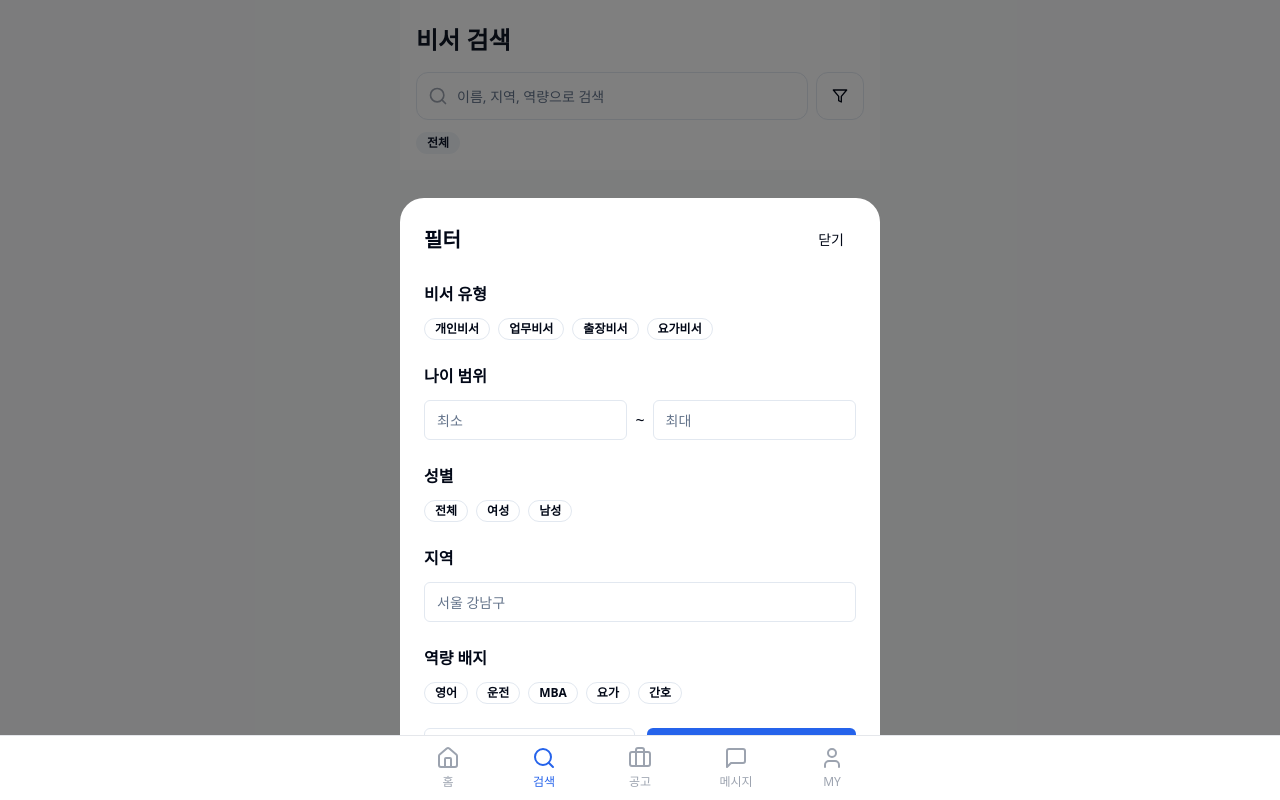
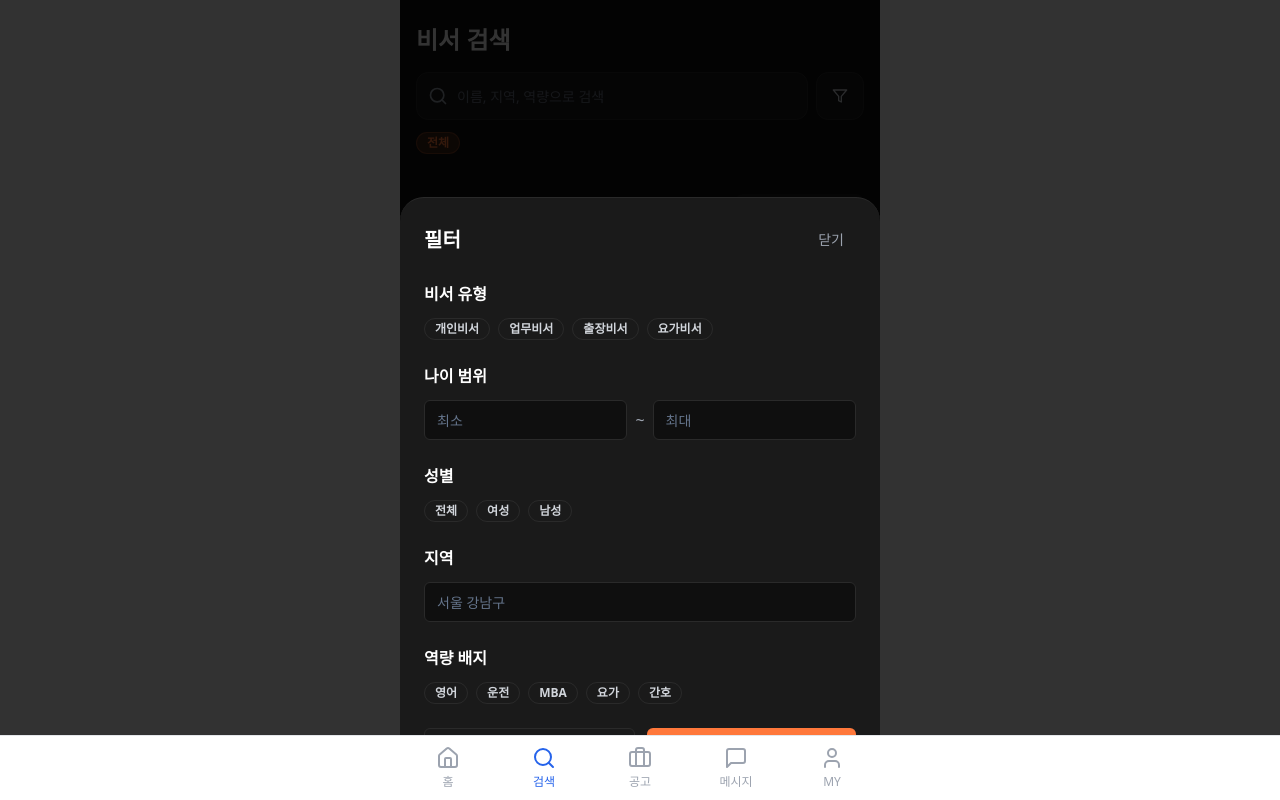
Before and after one commit to sharelounge1/haru, a React (Vite) app: page /client/search in a window 1280 px wide. Both pictures are taken after a click on the button 840 px from the left and 96 px from the top of the page. Shown: the top 800 px of the page. Built offline with nearby package versions, Linux system fonts and the light colour scheme.

Commit message:
클라이언트 검색 화면 다크 테마 적용

```diff
--- a/src/components/screens/client/ClientSearchScreen.tsx
+++ b/src/components/screens/client/ClientSearchScreen.tsx
@@ -65,10 +65,10 @@ export default function ClientSearchScreen() {
 
   return (
     <MobileLayout type="client">
-      <div className="bg-white">
+      <div className="bg-[#0F0F0F] min-h-screen">
         {/* Header */}
         <div className="px-4 pt-6 pb-4">
-          <h1 className="text-2xl font-bold text-gray-900 mb-4">비서 검색</h1>
+          <h1 className="text-2xl font-bold text-white mb-4">비서 검색</h1>
 
           {/* Search Bar */}
           <div className="flex gap-2">
@@ -78,13 +78,13 @@ export default function ClientSearchScreen() {
                 placeholder="이름, 지역, 역량으로 검색"
                 value={searchQuery}
                 onChange={(e) => setSearchQuery(e.target.value)}
-                className="pl-10 h-12 rounded-xl"
+                className="pl-10 h-12 rounded-xl bg-[#1A1A1A] border-[#2A2A2A] text-white placeholder:text-gray-500 focus:border-[#FF783B]"
               />
             </div>
             <Button
               variant="outline"
               size="icon"
-              className="h-12 w-12 rounded-xl"
+              className="h-12 w-12 rounded-xl bg-[#1A1A1A] border-[#2A2A2A] text-gray-300 hover:bg-[#2A2A2A] hover:text-[#FF783B]"
               onClick={() => setShowFilter(!showFilter)}
             >
               <Filter className="w-5 h-5" />
@@ -93,7 +93,7 @@ export default function ClientSearchScreen() {
 
           {/* Active Filters */}
           <div className="flex gap-2 mt-3 flex-wrap">
-            <Badge variant="secondary" className="text-xs">
+            <Badge className="text-xs bg-[#FF783B]/20 text-[#FF783B] border border-[#FF783B]/30">
               전체
             </Badge>
           </div>
@@ -101,15 +101,15 @@ export default function ClientSearchScreen() {
 
         {/* Filter Modal */}
         {showFilter && (
-          <div className="fixed inset-0 bg-black/50 z-50" onClick={() => setShowFilter(false)}>
+          <div className="fixed inset-0 bg-black/80 z-50" onClick={() => setShowFilter(false)}>
             <div
-              className="absolute bottom-0 left-0 right-0 bg-white rounded-t-3xl max-w-[480px] mx-auto"
+              className="absolute bottom-0 left-0 right-0 bg-[#1A1A1A] rounded-t-3xl max-w-[480px] mx-auto border-t border-[#2A2A2A]"
               onClick={(e) => e.stopPropagation()}
             >
               <div className="p-6">
                 <div className="flex items-center justify-between mb-6">
-                  <h2 className="text-xl font-bold">필터</h2>
-                  <Button variant="ghost" size="sm" onClick={() => setShowFilter(false)}>
+                  <h2 className="text-xl font-bold text-white">필터</h2>
+                  <Button variant="ghost" size="sm" onClick={() => setShowFilter(false)} className="text-gray-400 hover:text-white">
                     닫기
                   </Button>
                 </div>
@@ -118,10 +118,10 @@ export default function ClientSearchScreen() {
                 <div className="space-y-6">
                   {/* Category */}
                   <div>
-                    <h3 className="font-semibold mb-3">비서 유형</h3>
+                    <h3 className="font-semibold mb-3 text-white">비서 유형</h3>
                     <div className="flex flex-wrap gap-2">
                       {['개인비서', '업무비서', '출장비서', '요가비서'].map((cat) => (
-                        <Badge key={cat} variant="outline" className="cursor-pointer">
+                        <Badge key={cat} variant="outline" className="cursor-pointer border-[#2A2A2A] text-gray-300 hover:bg-[#FF783B]/10 hover:text-[#FF783B] hover:border-[#FF783B]">
                           {cat}
                         </Badge>
                       ))}
@@ -130,20 +130,20 @@ export default function ClientSearchScreen() {
 
                   {/* Age Range */}
                   <div>
-                    <h3 className="font-semibold mb-3">나이 범위</h3>
+                    <h3 className="font-semibold mb-3 text-white">나이 범위</h3>
                     <div className="flex gap-2">
-                      <Input type="number" placeholder="최소" className="h-10" />
-                      <span className="flex items-center">~</span>
-                      <Input type="number" placeholder="최대" className="h-10" />
+                      <Input type="number" placeholder="최소" className="h-10 bg-[#0F0F0F] border-[#2A2A2A] text-white" />
+                      <span className="flex items-center text-gray-400">~</span>
+                      <Input type="number" placeholder="최대" className="h-10 bg-[#0F0F0F] border-[#2A2A2A] text-white" />
                     </div>
                   </div>
 
                   {/* Gender */}
                   <div>
-                    <h3 className="font-semibold mb-3">성별</h3>
+                    <h3 className="font-semibold mb-3 text-white">성별</h3>
                     <div className="flex gap-2">
                       {['전체', '여성', '남성'].map((gender) => (
-                        <Badge key={gender} variant="outline" className="cursor-pointer">
+                        <Badge key={gender} variant="outline" className="cursor-pointer border-[#2A2A2A] text-gray-300 hover:bg-[#FF783B]/10 hover:text-[#FF783B] hover:border-[#FF783B]">
                           {gender}
                         </Badge>
                       ))}
@@ -152,16 +152,16 @@ export default function ClientSearchScreen() {
 
                   {/* Region */}
                   <div>
-                    <h3 className="font-semibold mb-3">지역</h3>
-                    <Input placeholder="서울 강남구" className="h-10" />
+                    <h3 className="font-semibold mb-3 text-white">지역</h3>
+                    <Input placeholder="서울 강남구" className="h-10 bg-[#0F0F0F] border-[#2A2A2A] text-white" />
                   </div>
 
                   {/* Badges */}
                   <div>
-                    <h3 className="font-semibold mb-3">역량 배지</h3>
+                    <h3 className="font-semibold mb-3 text-white">역량 배지</h3>
                     <div className="flex flex-wrap gap-2">
                       {['영어', '운전', 'MBA', '요가', '간호'].map((badge) => (
-                        <Badge key={badge} variant="outline" className="cursor-pointer">
+                        <Badge key={badge} variant="outline" className="cursor-pointer border-[#2A2A2A] text-gray-300 hover:bg-[#FF783B]/10 hover:text-[#FF783B] hover:border-[#FF783B]">
                           {badge}
                         </Badge>
                       ))}
@@ -171,10 +171,10 @@ export default function ClientSearchScreen() {
 
                 {/* Action Buttons */}
                 <div className="flex gap-3 mt-6">
-                  <Button variant="outline" className="flex-1 h-12" onClick={() => setShowFilter(false)}>
+                  <Button variant="outline" className="flex-1 h-12 bg-transparent border-[#2A2A2A] text-gray-300 hover:bg-[#0F0F0F]" onClick={() => setShowFilter(false)}>
                     초기화
                   </Button>
-                  <Button className="flex-1 h-12" onClick={() => setShowFilter(false)}>
+                  <Button className="flex-1 h-12 bg-[#FF783B] hover:bg-[#FF783B]/90 text-white" onClick={() => setShowFilter(false)}>
                     적용
                   </Button>
                 </div>
@@ -182,15 +182,14 @@ export default function ClientSearchScreen() {
             </div>
           </div>
         )}
-      </div>
 
         {/* Search Results */}
-      <div className="px-4 py-6 bg-gray-50">
+        <div className="px-4 py-6">
           <div className="flex items-center justify-between mb-4">
-          <h2 className="font-semibold text-gray-900">
+            <h2 className="font-semibold text-white">
               검색 결과 {searchResults.length}명
             </h2>
-          <select className="text-sm border-0 bg-transparent text-gray-600 pr-8">
+            <select className="text-sm border-0 bg-[#1A1A1A] text-gray-300 pr-8 rounded-lg px-3 py-2">
               <option>추천순</option>
               <option>평점순</option>
               <option>리뷰많은순</option>
@@ -199,12 +198,12 @@ export default function ClientSearchScreen() {
 
           <div className="space-y-3">
             {searchResults.map((secretary) => (
-            <Link key={secretary.id} to={`/client/search/${secretary.id}/preview`}>
-              <Card className="p-4 hover:shadow-md transition-shadow active:scale-98 transition-transform">
+              <Link key={secretary.id} to={`/secretary/${secretary.id}`}>
+                <Card className="p-4 bg-[#1A1A1A] border-[#2A2A2A] hover:border-[#FF783B]/50 hover:shadow-lg hover:shadow-[#FF783B]/10 transition-all active:scale-98">
                   <div className="flex gap-3">
                     {/* Profile Image */}
-                  <div className="w-20 h-20 bg-gradient-to-br from-blue-100 to-purple-100 rounded-xl flex-shrink-0 flex items-center justify-center">
-                    <span className="text-xl font-bold text-blue-600">
+                    <div className="w-20 h-20 bg-gradient-to-br from-[#FF783B] to-[#FF5722] rounded-xl flex-shrink-0 flex items-center justify-center shadow-lg shadow-[#FF783B]/30">
+                      <span className="text-xl font-bold text-white">
                         {secretary.name[0]}
                       </span>
                     </div>
@@ -213,19 +212,19 @@ export default function ClientSearchScreen() {
                     <div className="flex-1 min-w-0">
                       <div className="flex items-start justify-between mb-1">
                         <div className="flex items-center gap-2">
-                        <h3 className="font-semibold text-gray-900">{secretary.name}</h3>
+                          <h3 className="font-semibold text-white">{secretary.name}</h3>
                           {secretary.verified && (
-                          <Award className="w-4 h-4 text-blue-600" />
+                            <Award className="w-4 h-4 text-[#FF783B]" />
                           )}
                         </div>
-                      <div className="flex items-center gap-1 flex-shrink-0">
-                        <Star className="w-4 h-4 fill-yellow-400 text-yellow-400" />
-                        <span className="text-sm font-medium">{secretary.rating}</span>
+                        <div className="flex items-center gap-1 flex-shrink-0 bg-[#FF783B]/20 px-2 py-1 rounded-full border border-[#FF783B]/30">
+                          <Star className="w-4 h-4 fill-[#FF783B] text-[#FF783B]" />
+                          <span className="text-sm font-medium text-white">{secretary.rating}</span>
                           <span className="text-xs text-gray-400">({secretary.reviewCount})</span>
                         </div>
                       </div>
 
-                    <div className="flex items-center gap-2 text-sm text-gray-600 mb-2">
+                      <div className="flex items-center gap-2 text-sm text-gray-400 mb-2">
                         <span>{secretary.age}세</span>
                         <span>•</span>
                         <span>{secretary.gender}</span>
@@ -239,7 +238,7 @@ export default function ClientSearchScreen() {
                       {/* Categories */}
                       <div className="flex gap-1 mb-2">
                         {secretary.categories.map((cat) => (
-                        <Badge key={cat} variant="secondary" className="text-xs">
+                          <Badge key={cat} className="text-xs bg-[#FF783B]/20 text-[#FF783B] border border-[#FF783B]/30">
                             {cat}
                           </Badge>
                         ))}
@@ -248,7 +247,7 @@ export default function ClientSearchScreen() {
                       {/* Badges */}
                       <div className="flex gap-1">
                         {secretary.badges.map((badge) => (
-                        <Badge key={badge} variant="outline" className="text-xs">
+                          <Badge key={badge} variant="outline" className="text-xs border-[#2A2A2A] text-gray-400">
                             {badge}
                           </Badge>
                         ))}
@@ -257,9 +256,9 @@ export default function ClientSearchScreen() {
                   </div>
 
                   {/* View Button */}
-                <div className="mt-3 pt-3 border-t">
-                  <Button variant="outline" className="w-full h-10" size="sm">
-                    프로필 미리보기
+                  <div className="mt-3 pt-3 border-t border-[#2A2A2A]">
+                    <Button variant="outline" className="w-full h-10 bg-transparent border-[#FF783B] text-[#FF783B] hover:bg-[#FF783B]/10" size="sm">
+                      프로필 상세보기
                     </Button>
                   </div>
                 </Card>
@@ -267,6 +266,7 @@ export default function ClientSearchScreen() {
             ))}
           </div>
         </div>
+      </div>
     </MobileLayout>
   )
 }
```
Lines whose indentation alone changed are shown as unchanged.
